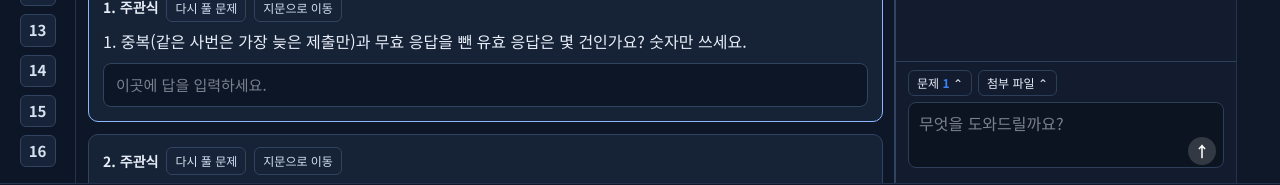
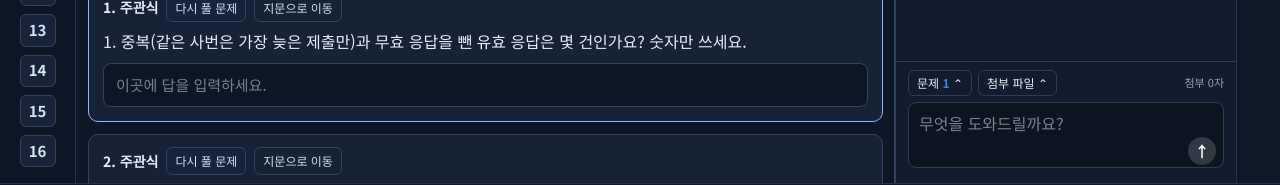
Before and after one commit to donggrri/ai-assessment-practice, a Next.js app: page /ai-assessment-practice/ in a window 1280 px wide. Both pictures are taken after a click on the button "실전 모드". Shown: the part 561-746 px from the top of the page. Built offline with nearby package versions, Linux system fonts and the light colour scheme.

Commit message:
Show attachment-only size and send-blocked reason next to input

```diff
--- a/app/globals.css
+++ b/app/globals.css
@@ -1575,3 +1575,6 @@ body.passage-split-dragging, body.passage-split-dragging * { user-select: none !
 .exam-shell.desk-exam .chat-md hr { border: 0; border-top: 1px solid #33465f; }
 .exam-shell.desk-exam .chat-md th, .exam-shell.desk-exam .chat-md td { border-color: #33465f; }
 .exam-shell.desk-exam .chat-md .table-scroll { border-color: #33465f; }
+.attach-size { margin-left: auto; align-self: center; font-size: 11px; color: var(--muted); white-space: nowrap; }
+.attach-size + .cooldown-tag { margin-left: 8px; }
+.exam-shell.desk-exam .attach-size { color: #93a4bb; }
--- a/components/ai-pane.tsx
+++ b/components/ai-pane.tsx
@@ -24,6 +24,20 @@ export function AiPane() {
     .map((id) => exam.problem.files.find((file) => file.id === id))
     .filter((file): file is NonNullable<typeof file> => Boolean(file));
   const selectedQuestion = exam.problem.questions.find((question) => question.id === exam.chatQuestionId) ?? null;
+  const attachChars = exam.measurement.parts
+    .filter((part) => part.key.startsWith("file:"))
+    .reduce((sum, part) => sum + part.charCount, 0);
+  const sendReason = exam.locked
+    ? "채점이 끝났습니다"
+    : limitBlocked
+      ? "질문 횟수 소진"
+      : exam.measurement.over
+        ? "컨텍스트 한도 초과"
+        : cooling
+          ? `다음 질문까지 ${Math.ceil(exam.cooldownLeftMs / 1000)}초`
+          : exam.sending
+            ? "응답 대기 중"
+            : null;
   const limit = exam.measurement.limit ?? exam.config.contextCharLimit;
   const ratio = limit > 0 ? Math.min(100, (exam.measurement.charCount / limit) * 100) : 100;
   const placeholder = exam.locked
@@ -76,7 +90,7 @@ export function AiPane() {
                   className={`counter ${exam.measurement.over ? "over" : exam.measurement.near ? "near" : ""}`}
                   data-testid="context-counter"
                 >
-                  컨텍스트 {exam.measurement.charCount.toLocaleString("ko-KR")} / {limit.toLocaleString("ko-KR")}자
+                  첨부 파일 {attachChars.toLocaleString("ko-KR")}자 (전체 한도 {limit.toLocaleString("ko-KR")}자)
                 </p>
                 <div className={`bar ${exam.measurement.over ? "over" : exam.measurement.near ? "near" : ""}`}>
                   <span style={{ width: `${ratio}%` }} />
@@ -243,9 +257,12 @@ export function AiPane() {
                 </ul>
               ) : null}
             </div>
-            {cooling ? (
+            <span className="attach-size" data-testid="attach-size">
+              첨부 {attachChars.toLocaleString("ko-KR")}자
+            </span>
+            {sendReason ? (
               <span className="cooldown-tag" role="status" data-testid="ask-cooldown">
-                다음 질문까지 {cooldownSeconds}초
+                {sendReason}
               </span>
             ) : null}
           </div>
```
